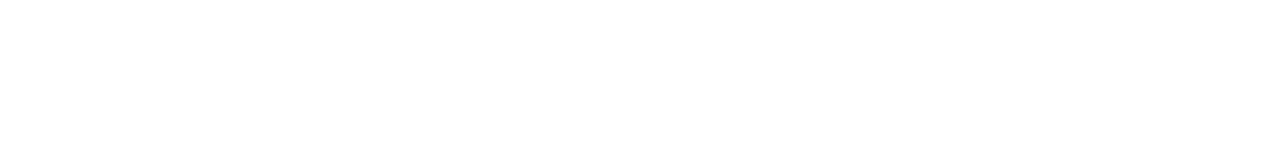
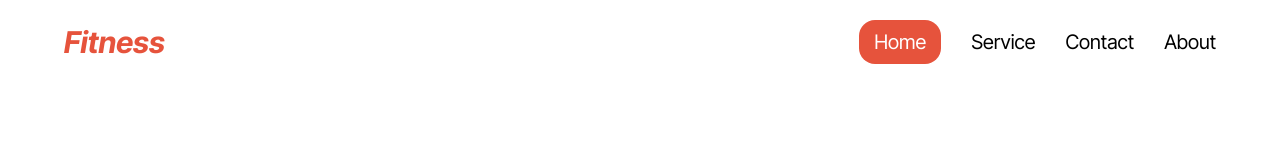
Before and after one commit to sourov90/programing-hero-assingment-2, a plain HTML site: page index.html in a window 1280 px wide. Drawn offline with Linux system fonts and the light colour scheme.

Commit message:
added a navber item

```diff
--- a/index.html
+++ b/index.html
@@ -10,7 +10,15 @@
 
 <body>
     <header>
-
+        <nav class="navber">
+            <em class="navber-header">Fitness</em>
+            <ul class="navber-items">
+                <li class="navber-first-item">Home</li>
+                <li>Service</li>
+                <li>Contact</li>
+                <li>About</li>
+            </ul>
+        </nav>
     </header>
     <main>
 
--- a/style/style.css
+++ b/style/style.css
@@ -1,5 +1,41 @@
-*{
+@import url('https://fonts.googleapis.com/css2?family=Inter+Tight:ital,wght@0,100..900;1,100..900&display=swap');
+
+* {
     margin: 0;
     padding: 0;
     box-sizing: border-box;
+    font-family: "Inter Tight", sans-serif;
 }
+
+.navber {
+    display: flex;
+    justify-content: space-between;
+    max-width: 90%;
+    margin: 20px auto;
+    align-items: center;
+}
+
+.navber-items {
+    display: flex;
+    list-style-type: none;
+    gap: 30px;
+    align-items: center;
+}
+
+.navber-first-item {
+    background: rgb(230, 83, 60);
+    padding:10px 15px;
+    border-radius: 16px;
+    color: white;
+
+}
+
+.navber-items li {
+    font-size: 20px;
+}
+
+.navber-header {
+    color: rgb(230, 83, 60);
+    font-size: 30px;
+    font-weight: bold;
+}
```
